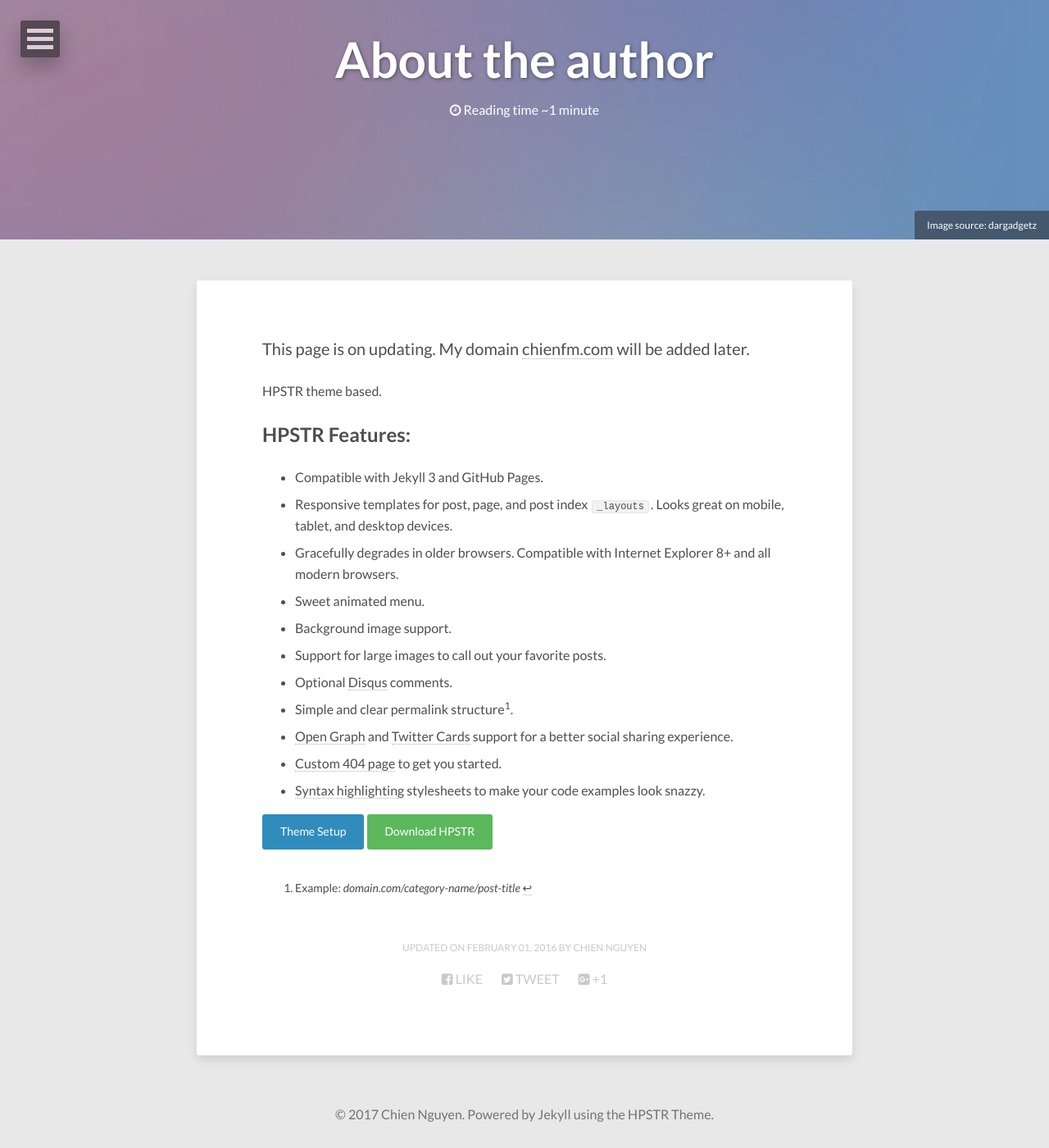
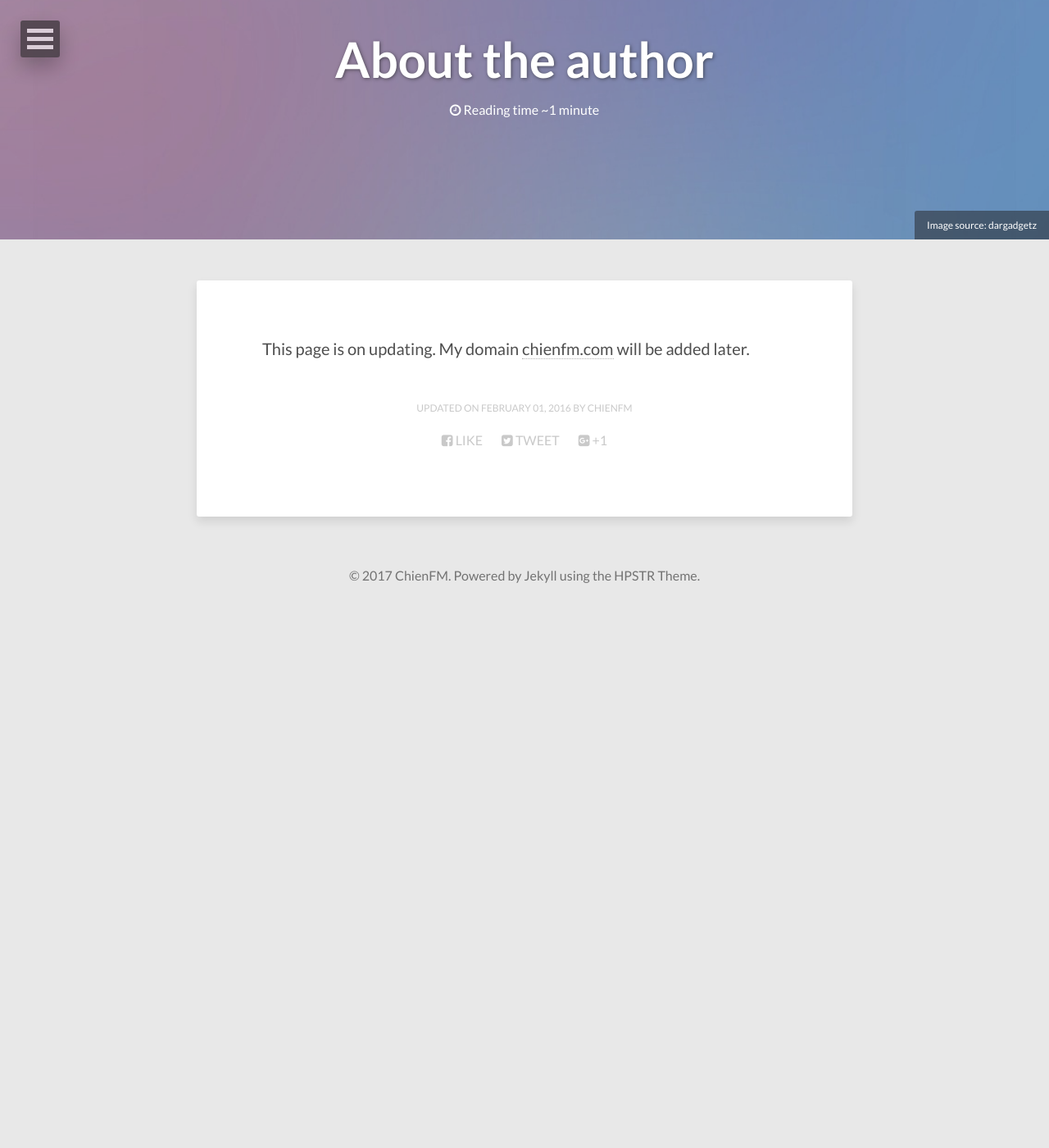
Before and after one commit to chienfm/chienfm.github.io, a Jekyll site: the page built from about/index.md, in a window 1280 px wide and 1400 px high, scrolled down 108 px. Shown: the whole window at 82% size. Built offline with Jekyll 4.4.1, drawn with Linux system fonts in a browser that asks for light colours; nearby versions of some CDN libraries; after the commit the page ends 900 px from its top, so only the background shows below that.

Commit message:
Update Author's information

```diff
--- a/_config.yml
+++ b/_config.yml
@@ -5,14 +5,14 @@
 words_per_minute: 200
 # Your site's domain goes here (eg: https://mmistakes.github.io, http://yourdomain.com, etc)
 # When testing locally leave blank or use http://localhost:4000
-url:
+url: https://chienfm.com
 
 # Owner/author information
 owner:
-  name:           Chien Nguyen
+  name:           ChienFM
   avatar:         avatar.jpg
   bio:            "Updating..."
-  email:          bachien@ejnu.net
+  email:          bachien@outlook.com
   # Social networking links used in footer. Update and remove as you like.
   twitter:
   facebook:
--- a/about/index.md
+++ b/about/index.md
@@ -10,22 +10,3 @@
 ---
 
 This page is on updating. My domain [chienfm.com](http://www.chienfm.com/) will be added later.
-
-HPSTR theme based.
-## HPSTR Features:
-
-* Compatible with Jekyll 3 and GitHub Pages.
-* Responsive templates for post, page, and post index `_layouts`. Looks great on mobile, tablet, and desktop devices.
-* Gracefully degrades in older browsers. Compatible with Internet Explorer 8+ and all modern browsers.
-* Sweet animated menu.
-* Background image support.
-* Support for large images to call out your favorite posts.
-* Optional [Disqus](http://disqus.com) comments.
-* Simple and clear permalink structure[^1].
-* [Open Graph](https://developers.facebook.com/docs/opengraph/) and [Twitter Cards](https://dev.twitter.com/docs/cards) support for a better social sharing experience.
-* [Custom 404 page]({{ site.url }}/404.html) to get you started.
-* [Syntax highlighting]({{ site.url }}/code-highlighting-post/) stylesheets to make your code examples look snazzy.
-
-<div markdown="0"><a href="{{ site.url }}/theme-setup/" class="btn btn-info">Theme Setup</a> <a href="https://github.com/mmistakes/hpstr-jekyll-theme" class="btn btn-success">Download HPSTR</a></div>
-
-[^1]: Example: *domain.com/category-name/post-title*
```
